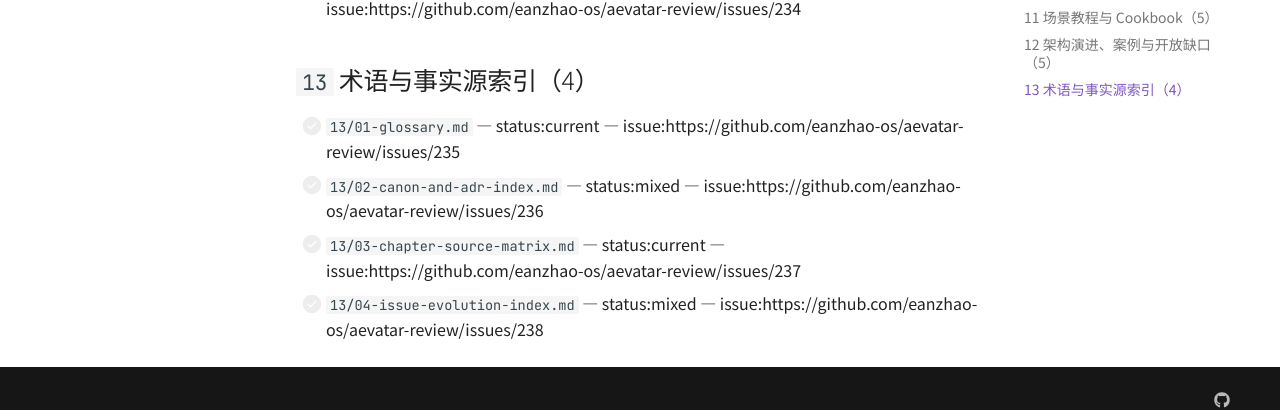
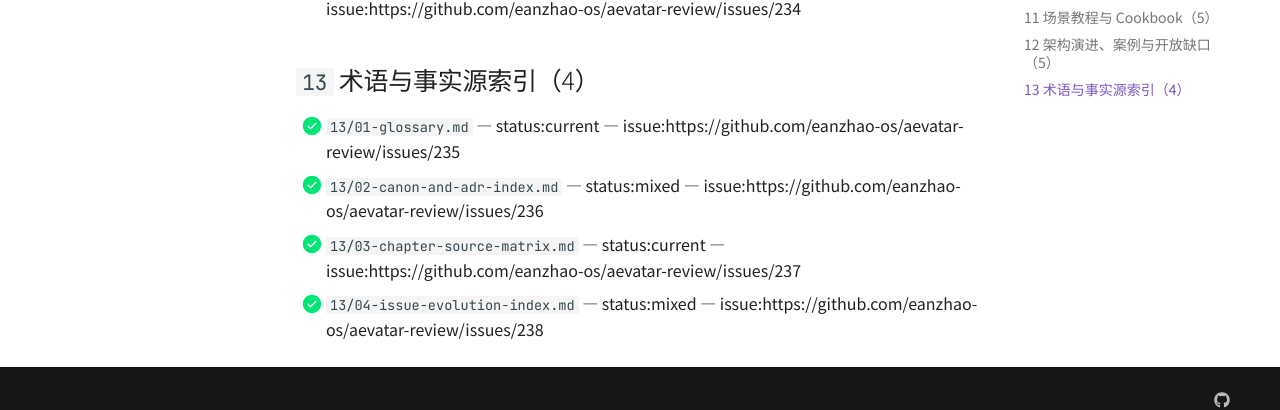
Before and after one commit to eanzhao-os/aevatar-review, an MkDocs documentation site: the page built from docs/migration/2026-07-25-target-chapters.md, in a window 1280 px wide and 900 px high, scrolled down 5403 px. Shown: the part 469-879 px from the top of the window. Built offline with MkDocs 1.6.1 and Material for MkDocs 9.7.7, drawn with Linux system fonts in a browser that asks for light colours; comment, search, counter and statistics services are not loaded.

```diff
--- a/docs/migration/2026-07-25-target-chapters.md
+++ b/docs/migration/2026-07-25-target-chapters.md
@@ -127,7 +127,7 @@
 
 ## `13` 术语与事实源索引（4）
 
-- [ ] `13/01-glossary.md` — status:current — issue:https://github.com/eanzhao-os/aevatar-review/issues/235
-- [ ] `13/02-canon-and-adr-index.md` — status:mixed — issue:https://github.com/eanzhao-os/aevatar-review/issues/236
-- [ ] `13/03-chapter-source-matrix.md` — status:current — issue:https://github.com/eanzhao-os/aevatar-review/issues/237
-- [ ] `13/04-issue-evolution-index.md` — status:mixed — issue:https://github.com/eanzhao-os/aevatar-review/issues/238
+- [x] `13/01-glossary.md` — status:current — issue:https://github.com/eanzhao-os/aevatar-review/issues/235
+- [x] `13/02-canon-and-adr-index.md` — status:mixed — issue:https://github.com/eanzhao-os/aevatar-review/issues/236
+- [x] `13/03-chapter-source-matrix.md` — status:current — issue:https://github.com/eanzhao-os/aevatar-review/issues/237
+- [x] `13/04-issue-evolution-index.md` — status:mixed — issue:https://github.com/eanzhao-os/aevatar-review/issues/238
```
Also changed, not shown: docs/migration/2026-07-25-chapter-migration-ledger.md (+2 -2 lines), docs/migration/2026-07-25-source-matrix.md (+4 -4 lines).
